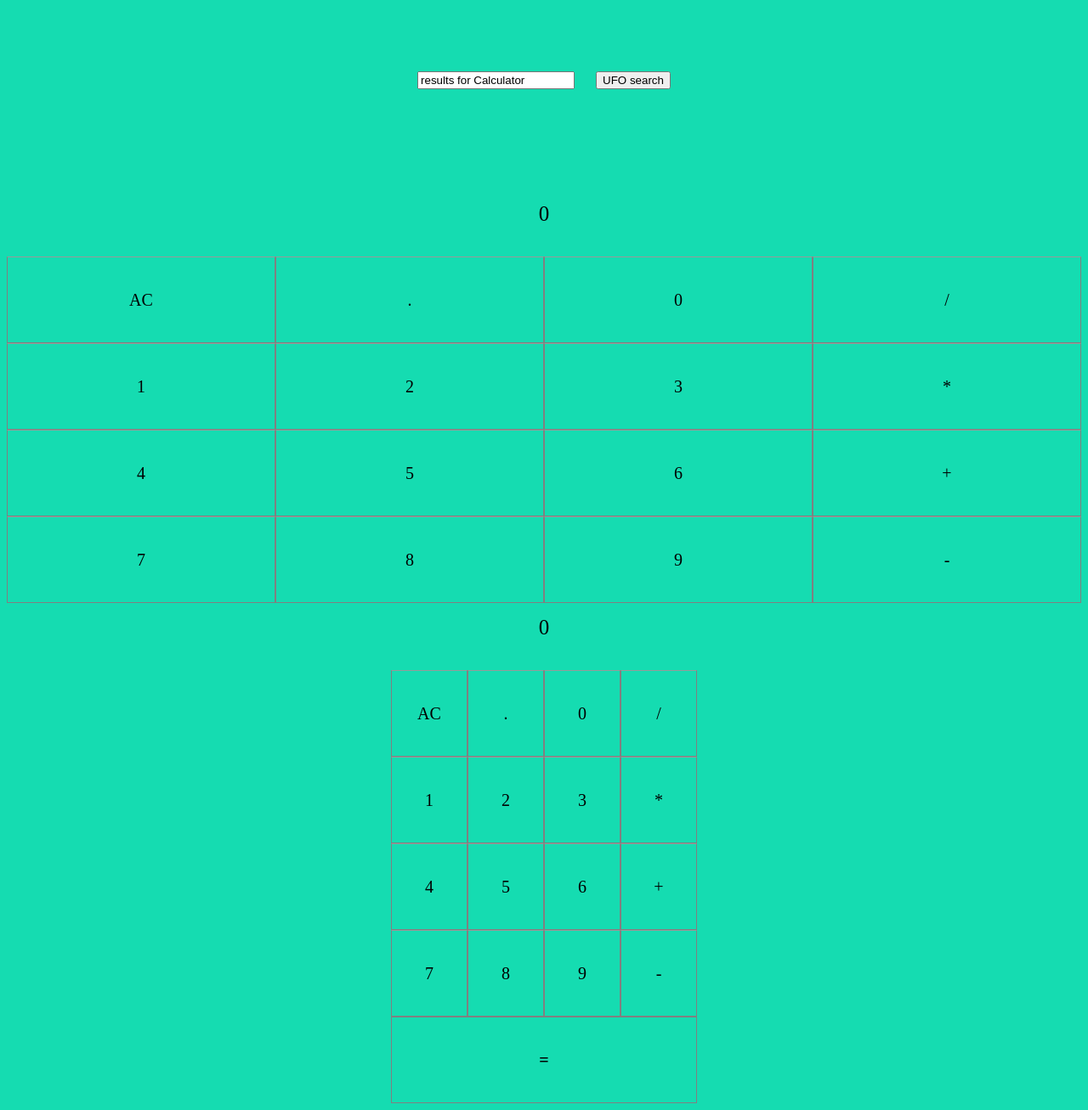
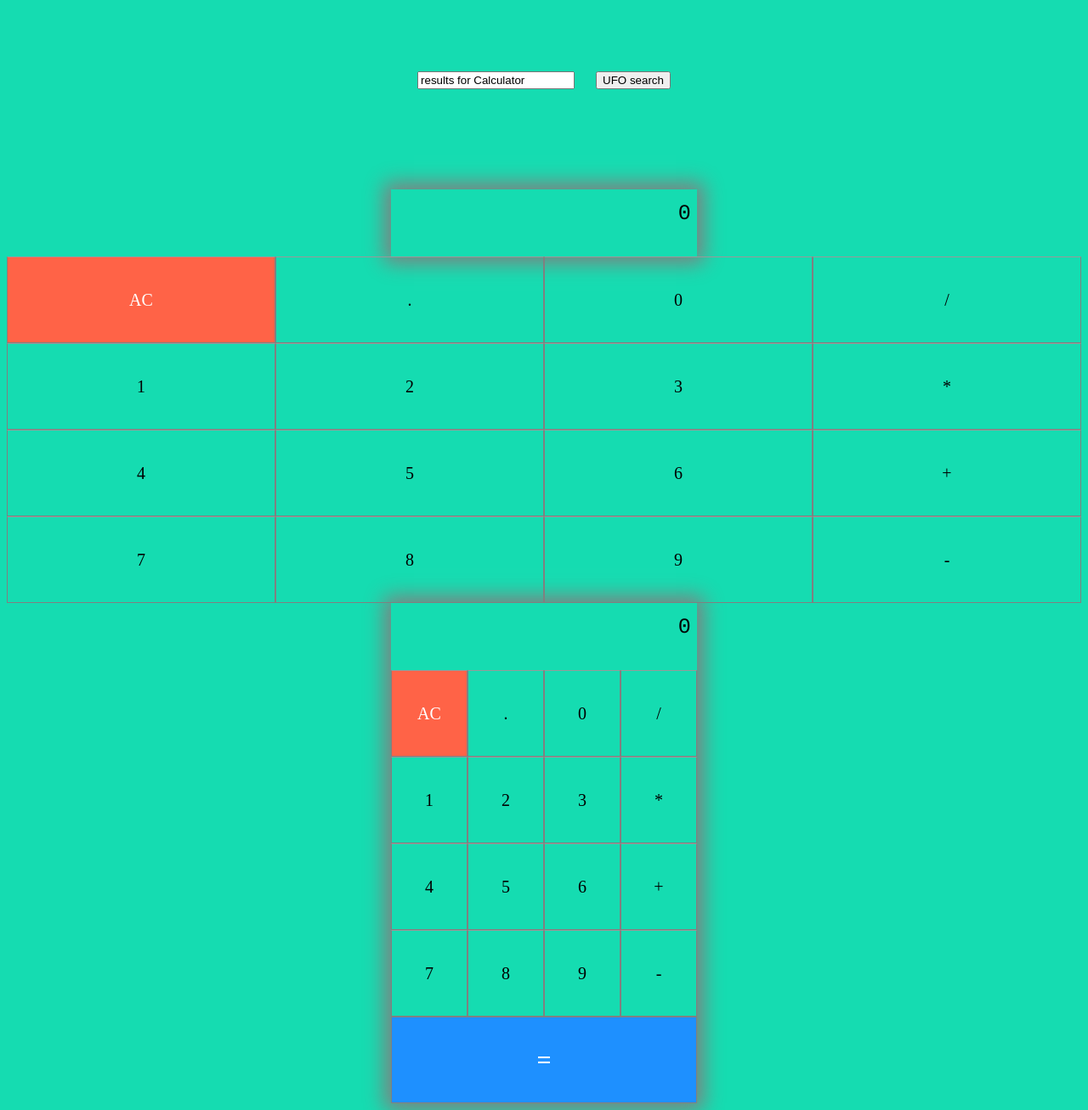
Before and after one commit to searcherUFO/searcherUFO.github.io, a PHP site: page /calculator.html in a window 1280 px wide. Shown: the whole page at 85% size. Run offline with PHP 8.4, Linux system fonts and the light colour scheme.

Commit message:
Update style.css

```diff
--- a/style.css
+++ b/style.css
@@ -1,11 +1,14 @@
 .container {
-    max-width: 360px;
+	max-width: 360px;
+	box-shadow: 0px 0px 22px 8px gray;
 }
 #result {
+    text-align: right;
     height: 50px;
     line-height: 30px;
     padding: 4% 2%;
     font-size: 25px;
+    font-family: 'courier';
 }
 .bttns {
     display: grid;
@@ -20,4 +23,24 @@
     line-height: 100px;
     text-align: center;
     font-size: 20px;
+    cursor: pointer;
 }
+#equal {
+    background-color: dodgerblue;
+    color: white;
+    font-size: 30px;
+}
+#clear{
+    background-color: tomato;
+    color: white;
+}
+.btn:hover {
+    background-color: lightgray;
+}
+#equal:hover{
+    background-color: blue;
+}
+#clear:hover{
+    background-color: red;
+}
+let result = document.getElementById('result');
```
